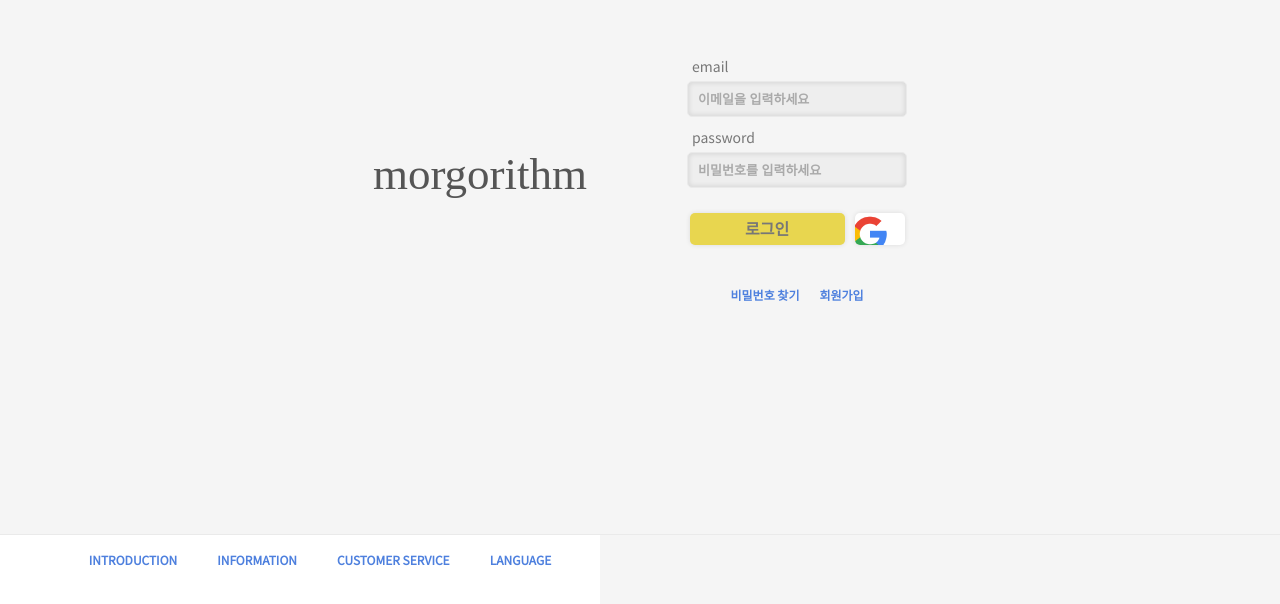
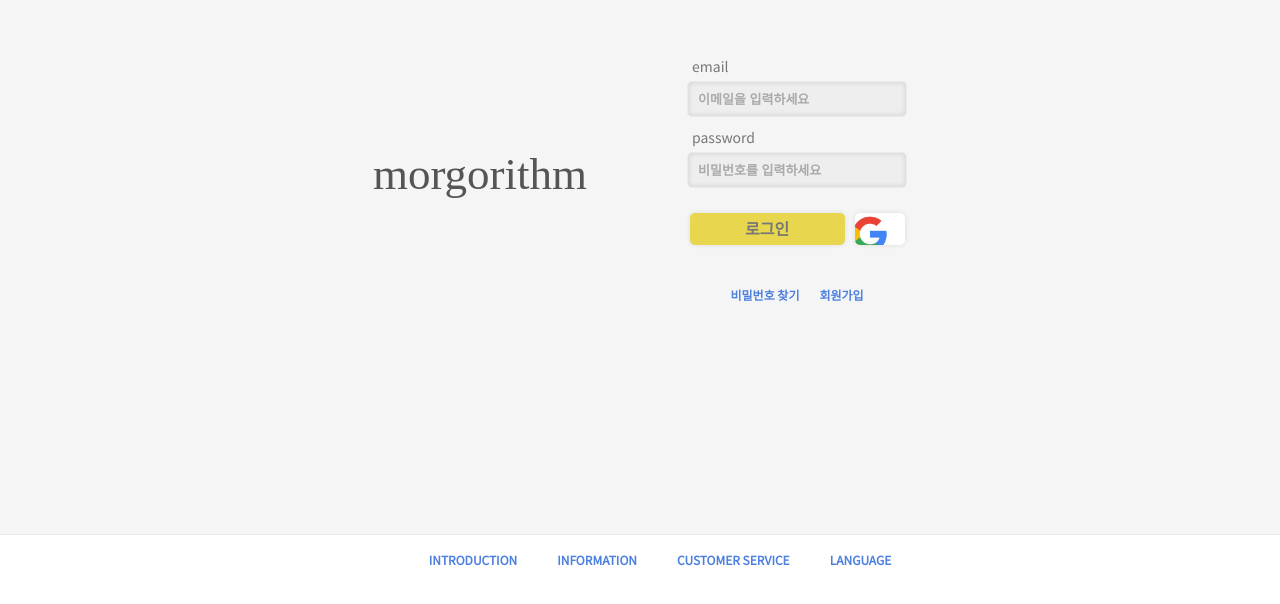
Before and after one commit to jngcii/morgorithm-client, a React app: page / in a window 1280 px wide. Shown: the part 186-790 px from the top of the page. Built offline with nearby package versions, Linux system fonts and the light colour scheme; a web font is replaced by a local one.

Commit message:
Fix footer style

```diff
--- a/src/Components/Footer/styles.module.scss
+++ b/src/Components/Footer/styles.module.scss
@@ -18,10 +18,9 @@ footer {
 }
 
 .footerList {
-  width: 600px;
+  width: 100vw;
   height: 75px;
   text-align: center;
-  margin: 0;
 
   li {
     display: inline-block;
```
